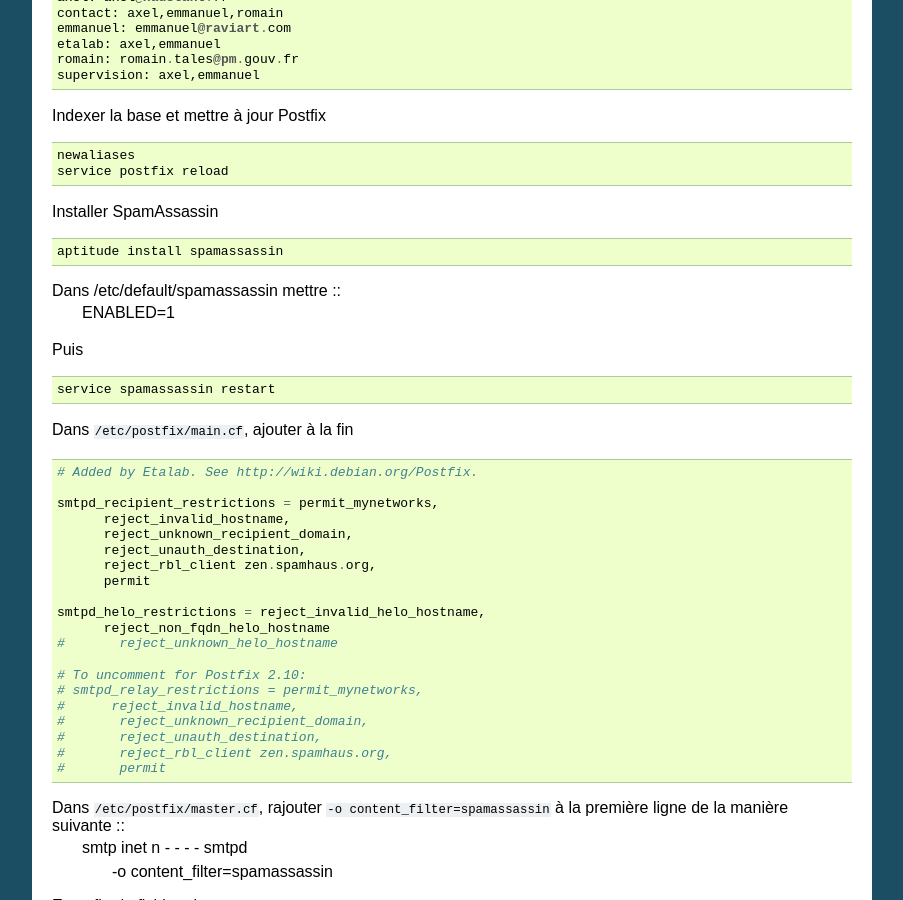
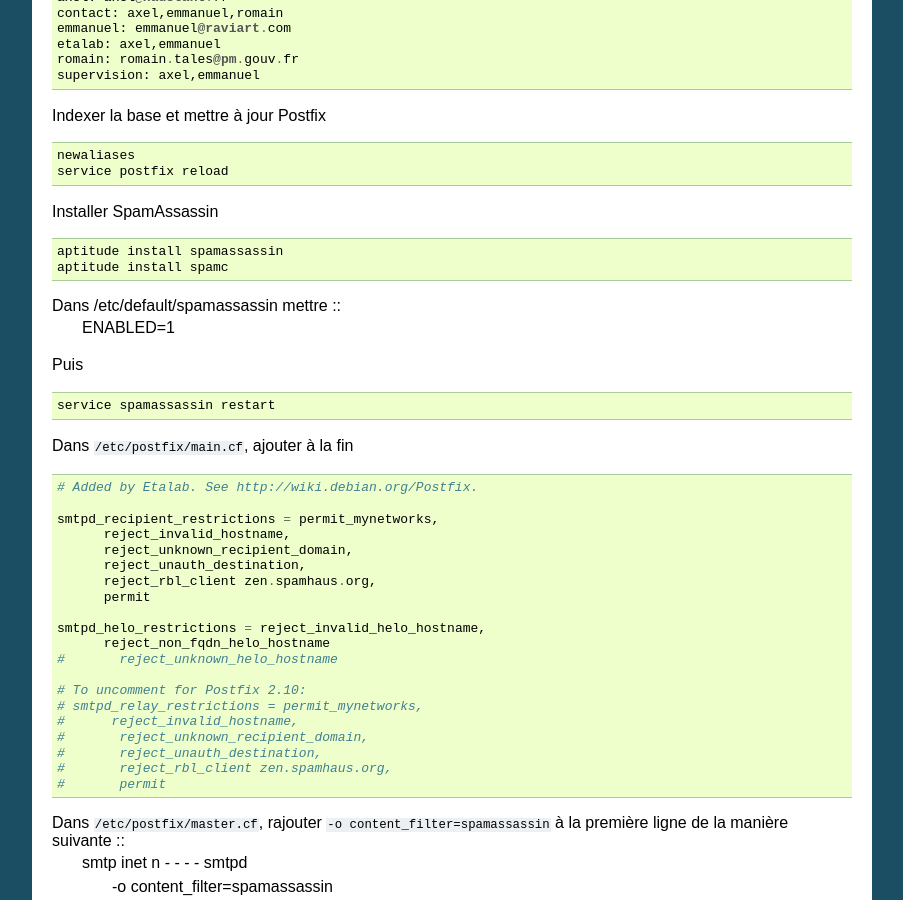
Before and after one commit to etalab/etalab-support, a Sphinx documentation site: the page built from doc/installation-serveur-virtuel-ant.rst, in a window 1280 px wide and 900 px high, scrolled down 3604 px. Shown: the whole window, without its empty margins (198-1101 px from the left). Built offline with Sphinx 7.4.7, drawn with Linux system fonts in a browser that asks for light colours.

Commit message:
Add missing spam client.

```diff
--- a/doc/installation-serveur-virtuel-ant.rst
+++ b/doc/installation-serveur-virtuel-ant.rst
@@ -214,6 +214,7 @@
 Installer SpamAssassin ::
 
   aptitude install spamassassin
+  aptitude install spamc
 
 Dans /etc/default/spamassassin mettre ::
   ENABLED=1
```
